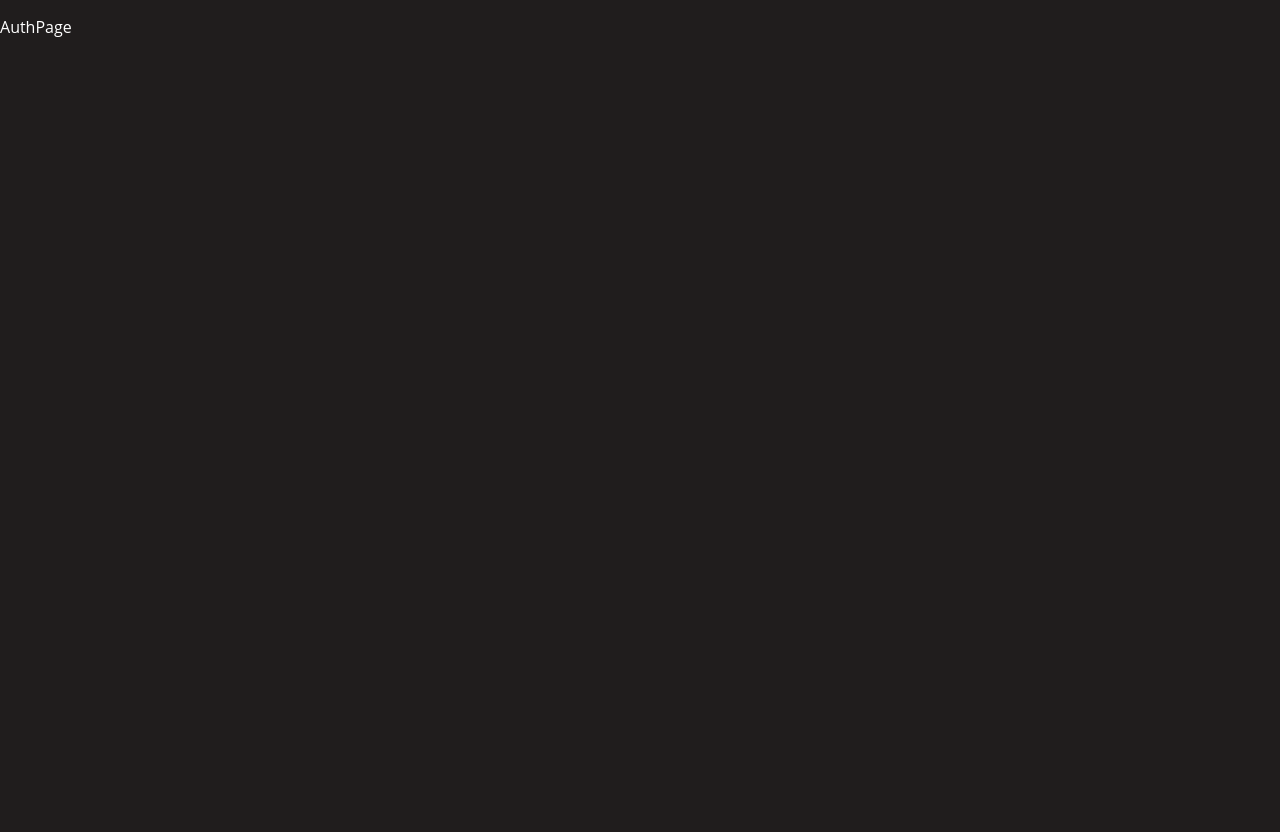
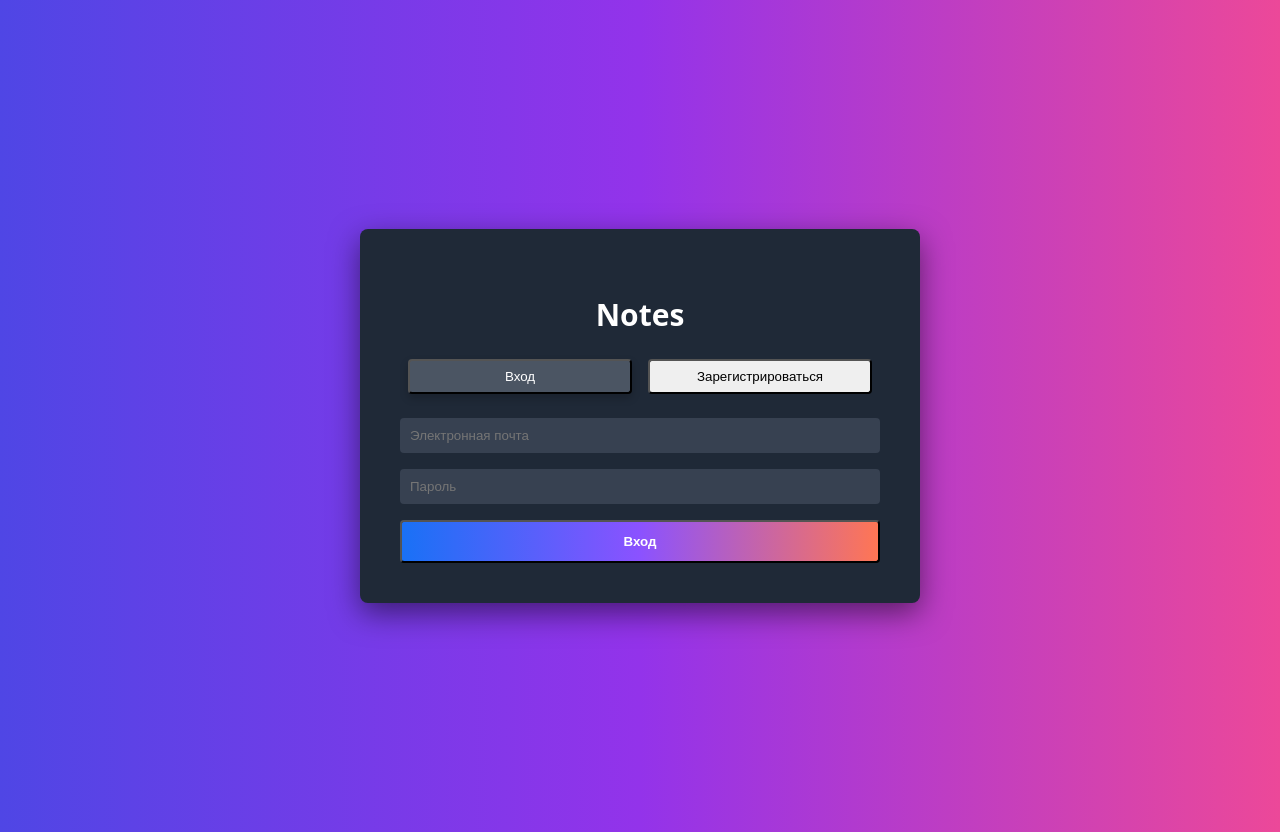
Before and after one commit to xHetso/scratchpad-frontend, a React (Vite) app: page /auth in a window 1280 px wide. Before the commit the page ends 800 px from the top, so only its background shows below. Built offline with nearby package versions, Linux system fonts and the light colour scheme.

Commit message:
Пофиксил ошибки

```diff
--- a/package.json
+++ b/package.json
@@ -12,12 +12,14 @@
   "dependencies": {
     "axios": "^1.7.7",
     "classnames": "^2.5.1",
+    "js-cookie": "^3.0.5",
     "react": "^18.3.1",
     "react-dom": "^18.3.1",
     "react-router-dom": "^6.27.0"
   },
   "devDependencies": {
     "@eslint/js": "^9.11.1",
+    "@types/js-cookie": "^3.0.6",
     "@types/react": "^18.3.10",
     "@types/react-dom": "^18.3.0",
     "@vitejs/plugin-react-swc": "^3.5.0",
--- a/src/helpers/API.ts
+++ b/src/helpers/API.ts
@@ -1 +1 @@
-export const PREFIX = "https://purpleschool.ru/pizza-api-demo";
+export const PREFIX = "http://localhost:4200/api";
--- a/src/helpers/RequireAuth.tsx
+++ b/src/helpers/RequireAuth.tsx
@@ -4,7 +4,7 @@ import { Navigate } from 'react-router-dom';
 export const RequireAuth = ({ children }: { children: ReactNode }) => {
     const jwt = localStorage.getItem('access_token');
     if (!jwt) {
-        return <Navigate to="/auth/login" replace />;
+        return <Navigate to="/auth" replace />;
     }
     return children;
 };
--- /dev/null
+++ b/src/pages/Auth/Auth.module.css
@@ -0,0 +1,108 @@
+.container {
+  background: linear-gradient(to right, #4f46e5, #9333ea, #ec4899);
+  display: flex;
+  align-items: center;
+  justify-content: center;
+  height: 100vh;
+  padding: 1rem;
+}
+
+.authBox {
+  background-color: #1f2937;
+  padding: 2.5rem;
+  border-radius: 0.5rem;
+  box-shadow: 0 10px 30px rgba(0, 0, 0, 0.5);
+  color: white;
+  width: 100%;
+  max-width: 480px;
+  height: auto;
+}
+
+.content {
+  width: 100%;
+}
+
+.title {
+  font-size: 1.875rem;
+  font-weight: bold;
+  margin-bottom: 1rem;
+  text-align: center;
+}
+
+.buttonGroup {
+  display: flex;
+  justify-content: center;
+  margin: 1.5rem 0;
+}
+
+.button {
+  padding: 0.5rem 1rem;
+  border-radius: 0.25rem;
+  outline: none;
+  cursor: pointer;
+  transition: background 0.3s;
+  flex: 1;
+  margin: 0 0.5rem;
+}
+
+.button.active {
+  background-color: #4b5563;
+  color: white;
+  box-shadow: 0 4px 8px rgba(0, 0, 0, 0.2);
+}
+
+.formContainer {
+  display: flex;
+  flex-direction: column;
+  align-items: center;
+  justify-content: center;
+  width: 100%;
+  padding: 1rem;
+  box-sizing: border-box;
+}
+
+.inputGroup {
+  width: 100%;
+  margin-bottom: 1rem;
+  display: flex;
+  justify-content: center;
+  box-sizing: border-box;
+}
+
+.input {
+  width: 100%;
+  min-width: 320px;
+  max-width: 100%;
+  padding: 0.5rem;
+  border-radius: 0.25rem;
+  background-color: #374151;
+  color: white;
+  outline: none;
+  border: 2px solid transparent;
+  transition: border-color 0.3s;
+  box-sizing: border-box;
+}
+
+.input:focus {
+  border-color: #6b21a8;
+}
+
+.submitButton {
+  width: 100%;
+  background: linear-gradient(to right, #1971f6, #8b52ff, #ff7654);
+  color: white;
+  font-weight: bold;
+  padding: 0.75rem;
+  border-radius: 0.25rem;
+  cursor: pointer;
+  transition: background 0.15s, transform 0.1s;
+}
+
+.submitButton:hover {
+  filter: brightness(1.1);
+  transform: translateY(-2px);
+}
+
+.submitButton:active {
+  transform: translateY(0);
+}
--- a/src/pages/Auth/Auth.tsx
+++ b/src/pages/Auth/Auth.tsx
@@ -1,9 +1,167 @@
-const AuthPage = () => {
+import React, { useState } from 'react';
+import Cookies from 'js-cookie';
+import { useNavigate } from 'react-router-dom';
+import styles from './Auth.module.css'; // Import the CSS module
+import { PREFIX } from '../../helpers/API';
+
+
+const Auth: React.FC = () => {
+    const navigate = useNavigate();
+    const [isRegistering, setIsRegistering] = useState<boolean>(false);
+    const [name, setName] = useState<string>('');
+    const [surname, setSurname] = useState<string>('');
+    const [email, setEmail] = useState<string>('');
+    const [password, setPassword] = useState<string>('');
+
+    const handleLogin = async (e: React.FormEvent<HTMLFormElement>) => {
+        e.preventDefault();
+        try {
+            console.log('Sending login data:', { email, password });
+            const response = await fetch(`${PREFIX}/auth/login`, {
+                method: 'POST',
+                headers: {
+                    'Content-Type': 'application/json',
+                },
+                body: JSON.stringify({ email, password }),
+            });
+            const data = await response.json();
+            if (response.ok && data.accessToken) {
+                localStorage.setItem('access_token', data.accessToken);
+                Cookies.set('refresh_token', data.refreshToken, {
+                    secure: true,
+                    httpOnly: false,
+                    sameSite: 'Strict',
+                });
+                localStorage.setItem('user', JSON.stringify(data.user));
+                console.log('Success', data);
+                navigate('/');
+            } else {
+                console.log('Authentication failed:', data.message);
+            }
+        } catch (error) {
+            console.log('Error', error);
+        }
+    };
+
+    const handleRegister = async (e: React.FormEvent<HTMLFormElement>) => {
+        e.preventDefault();
+        try {
+            const response = await fetch(`${PREFIX}/auth/register`, {
+                method: 'POST',
+                headers: {
+                    'Content-Type': 'application/json',
+                },
+                body: JSON.stringify({ name, surname, email, password }),
+            });
+            const data = await response.json();
+            if (response.ok && data.accessToken) {
+                localStorage.setItem('access_token', data.accessToken);
+                Cookies.set('refresh_token', data.refreshToken, {
+                    secure: true,
+                    httpOnly: false,
+                    sameSite: 'Strict',
+                });
+                localStorage.setItem('user', JSON.stringify(data.user));
+                console.log('Success', data);
+                navigate('/'); // Redirect to home page
+            } else {
+                console.log('Registration failed:', data.message);
+            }
+        } catch (error) {
+            console.log('Error', error);
+        }
+    };
+
     return (
-        <div>
-            <p>AuthPage</p>
+        <div className={styles.container}>
+            <div className={styles.authBox}>
+                <div className={styles.content}>
+                    <h2 className={styles.title}>Notes</h2>
+                    <div className={styles.buttonGroup}>
+                        <button
+                            className={`${styles.button} ${!isRegistering ? styles.active : ''}`}
+                            onClick={() => setIsRegistering(false)}
+                        >
+                            Вход
+                        </button>
+                        <button
+                            className={`${styles.button} ${isRegistering ? styles.active : ''}`}
+                            onClick={() => setIsRegistering(true)}
+                        >
+                            Зарегистрироваться
+                        </button>
+                    </div>
+                    {!isRegistering ? (
+                        <form onSubmit={handleLogin}>
+                            <div className={styles.inputGroup}>
+                                <input
+                                    type="text"
+                                    value={email}
+                                    onChange={(e) => setEmail(e.target.value)}
+                                    placeholder="Электронная почта"
+                                    className={styles.input}
+                                />
+                            </div>
+                            <div className={styles.inputGroup}>
+                                <input
+                                    type="password"
+                                    value={password}
+                                    onChange={(e) => setPassword(e.target.value)}
+                                    placeholder="Пароль"
+                                    className={styles.input}
+                                />
+                            </div>
+                            <button type="submit" className={styles.submitButton}>
+                                Вход
+                            </button>
+                        </form>
+                    ) : (
+                        <form onSubmit={handleRegister}>
+                            <div className={styles.inputGroup}>
+                                <input
+                                    type="text"
+                                    value={name}
+                                    onChange={(e) => setName(e.target.value)}
+                                    placeholder="Имя"
+                                    className={styles.input}
+                                />
+                            </div>
+                            <div className={styles.inputGroup}>
+                                <input
+                                    type="text"
+                                    value={surname}
+                                    onChange={(e) => setSurname(e.target.value)}
+                                    placeholder="Фамилия"
+                                    className={styles.input}
+                                />
+                            </div>
+                            <div className={styles.inputGroup}>
+                                <input
+                                    type="text"
+                                    value={email}
+                                    onChange={(e) => setEmail(e.target.value)}
+                                    placeholder="Электронная почта"
+                                    className={styles.input}
+                                />
+                            </div>
+                            <div className={styles.inputGroup}>
+                                <input
+                                    type="password"
+                                    value={password}
+                                    onChange={(e) => setPassword(e.target.value)}
+                                    placeholder="Пароль"
+                                    className={styles.input}
+                                />
+                            </div>
+                            <button type="submit" className={styles.submitButton}>
+                                Зарегистрироваться
+                            </button>
+                        </form>
+                    )}
+                </div>
+            </div>
         </div>
     );
 };
 
-export default AuthPage;
+export default Auth;
```
Also changed, not shown: 1 other file (tests, documents, lock files or other folders).
